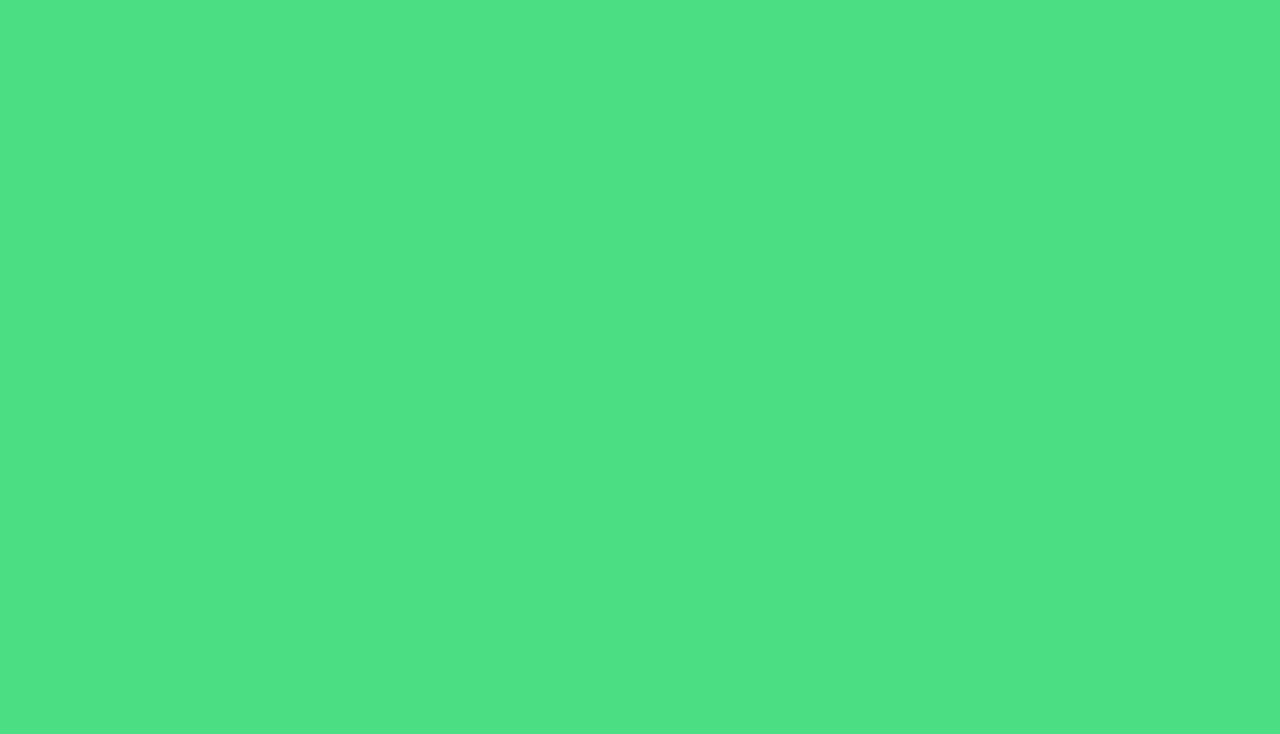
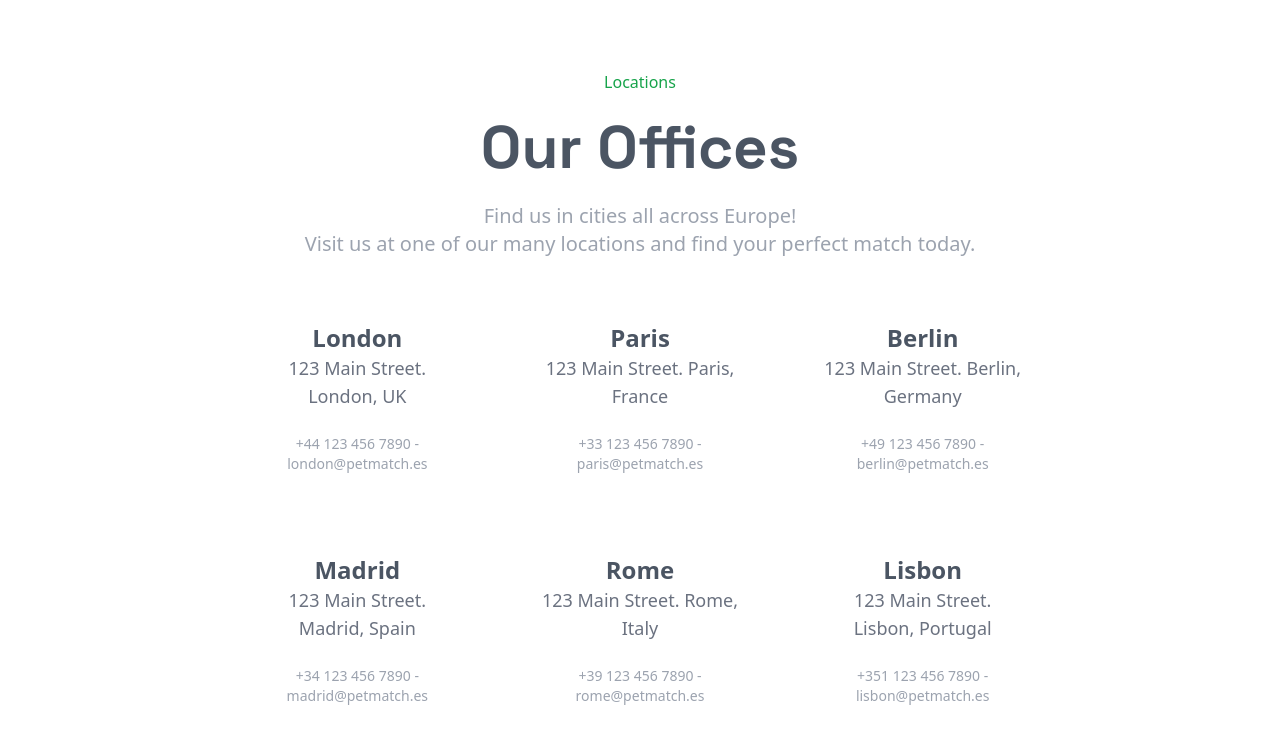
Before and after one commit to ilkogarcia/igp-btc-fsd-petmatch-frontend, a Next.js app: page /contact in a window 1280 px wide. Shown: the part 1876-2610 px from the top of the page. Before the commit the page ends 1796 px from the top, so only its background shows below. Built offline with nearby package versions, Linux system fonts and the light colour scheme; no server answers.

Commit message:
feat: embedded a google map in the contact page and new section with company office locations added

```diff
--- a/src/app/contact/page.jsx
+++ b/src/app/contact/page.jsx
@@ -40,7 +40,64 @@ export default function ContactPage() {
         </div>
       </div>
 
+      {/* google map */}
+      <div className="relative w-full h-full">
+        <iframe
+          className="relative"
+          src="https://www.google.com/maps/embed?pb=!1m14!1m8!1m3!1d12080.73732861526!2d-74.0059418!3d40.7127847!3m2!1i1024!2i768!4f13.1!3m3!1m2!1s0x0%3A0x0!2zM40zMDA2JzEwLjAiTiA3NMKwMjUnMzcuNyJX!5e0!3m2!1sen!2sus!4v1648482801994!5m2!1sen!2sus"
+          style={{border:"0"}}
+          allowfullscreen=""
+          height="520"
+          width="100%"
+          loading='lazy'
+        />
+      </div>
+
       {/* second section with a map */}
+      <div className='mx-auto my-40 w-3/5'>
+        <div className='flex flex-col text-center space-y-6'>
+          <span className='text-green-600'>Locations</span>
+          <h1 className='text-6xl font-extrabold text-gray-600'>
+            Our Offices
+          </h1>
+          <p className='text-xl text-gray-400'>
+           Find us in cities all across Europe!
+           <span className='baseline inline-block'>Visit us at one of our many locations and find your perfect match today.</span>
+          </p>
+        </div>
+        <div className='mt-16 grid gap-20 lg:grid-cols-3'>
+          <div className='flex flex-col text-center items-center justify-items-center'>
+            <h2 className='text-2xl font-bold text-gray-600'>London</h2>
+            <p className='text-lg text-gray-500'>123 Main Street. London, UK</p>
+            <p className='mt-6 text-sm text-gray-400'>+44 123 456 7890 - london@petmatch.es</p>
+          </div>
+          <div className='flex flex-col text-center items-center justify-items-center'>
+            <h2 className='text-2xl font-bold text-gray-600'>Paris</h2>
+            <p className='text-lg text-gray-500'>123 Main Street. Paris, France</p>
+            <p className='mt-6 text-sm text-gray-400'>+33 123 456 7890 - paris@petmatch.es</p>
+          </div>
+          <div className='flex flex-col text-center items-center justify-items-center'>
+            <h2 className='text-2xl font-bold text-gray-600'>Berlin</h2>
+            <p className='text-lg text-gray-500'>123 Main Street. Berlin, Germany</p>
+            <p className='mt-6 text-sm text-gray-400'>+49 123 456 7890 - berlin@petmatch.es</p>
+          </div>
+          <div className='flex flex-col text-center items-center justify-items-center'>
+            <h2 className='text-2xl font-bold text-gray-600'>Madrid</h2>
+            <p className='text-lg text-gray-500'>123 Main Street. Madrid, Spain</p>
+            <p className='mt-6 text-sm text-gray-400'>+34 123 456 7890 - madrid@petmatch.es</p>
+          </div>
+          <div className='flex flex-col text-center items-center justify-items-center'>
+            <h2 className='text-2xl font-bold text-gray-600'>Rome</h2>
+            <p className='text-lg text-gray-500'>123 Main Street. Rome, Italy</p>
+            <p className='mt-6 text-sm text-gray-400'>+39 123 456 7890 - rome@petmatch.es</p>
+          </div>
+          <div className='flex flex-col text-center items-center justify-items-center'>
+            <h2 className='text-2xl font-bold text-gray-600'>Lisbon</h2>
+            <p className='text-lg text-gray-500'>123 Main Street. Lisbon, Portugal</p>
+            <p className='mt-6 text-sm text-gray-400'>+351 123 456 7890 - lisbon@petmatch.es</p>
+          </div>
+        </div>
+      </div>
 
     </div>
   )
--- a/src/components/contactus/ContactUs.jsx
+++ b/src/components/contactus/ContactUs.jsx
@@ -126,7 +126,7 @@ export default function SignUp() {
         <div className={styles.input_group}>
           <textarea
             name='message'
-            rows='10'
+            rows='5'
             placeholder='Your message here...'
             className={styles.input_text}
             {...formik.getFieldProps('message')}
```
